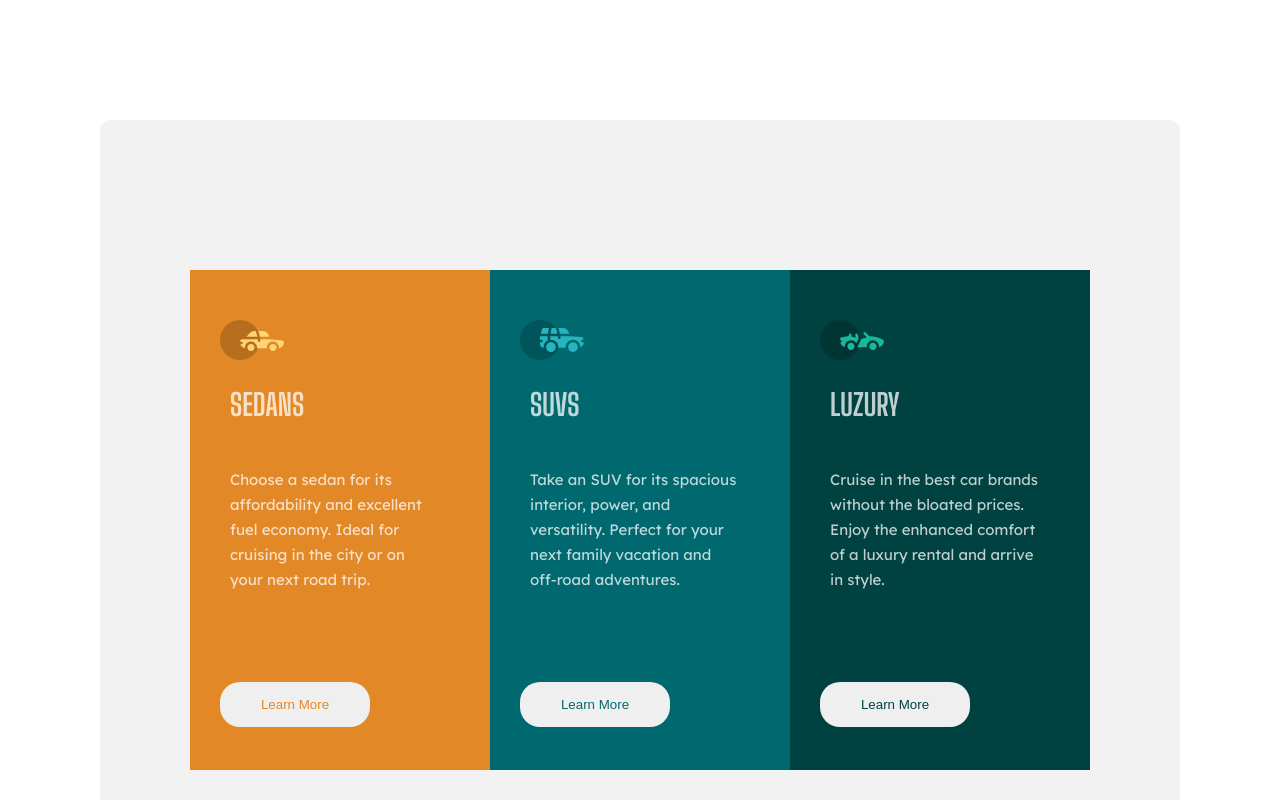
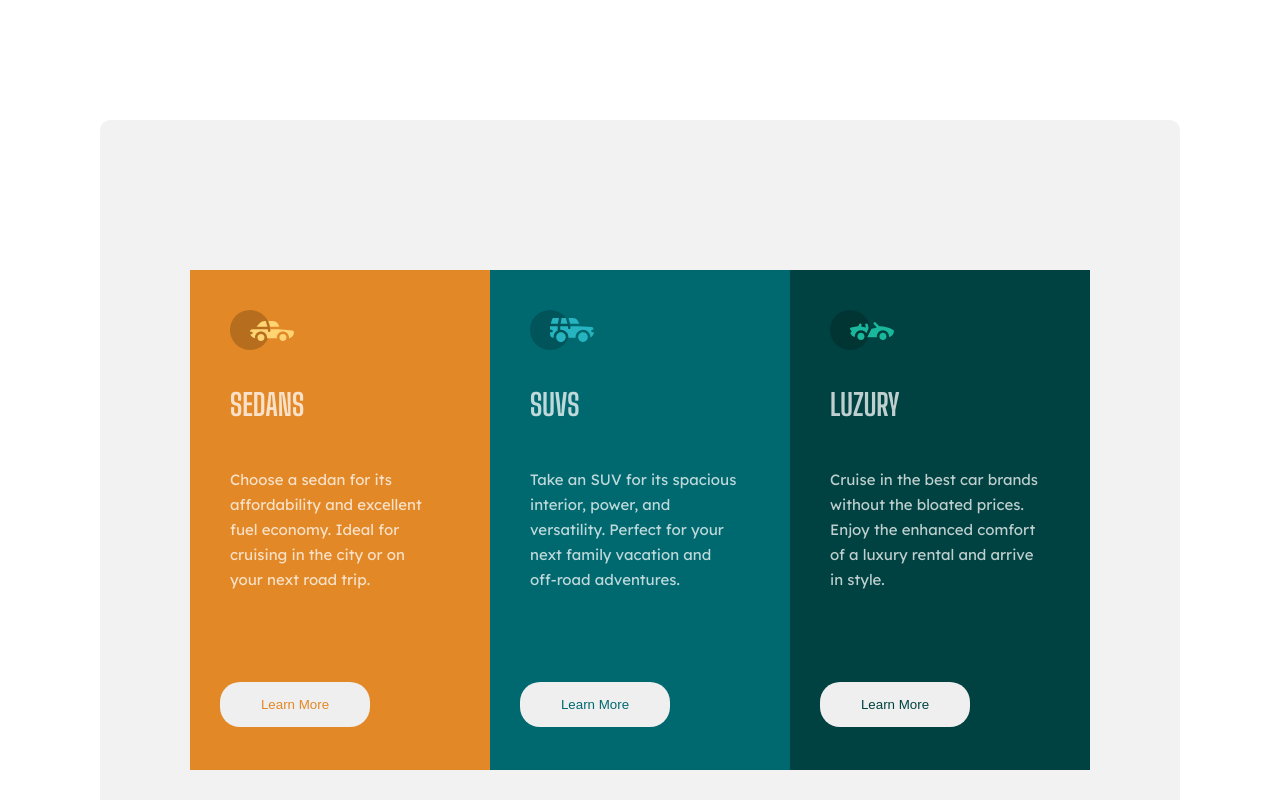
Before and after one commit to Valle1989/Valle1989.github.io, a plain HTML site: page index.html in a window 1280 px wide. Shown: the top 800 px of the page. Drawn offline with Linux system fonts and the light colour scheme.

Commit message:
Actualizando documento

```diff
--- a/index.html
+++ b/index.html
@@ -25,14 +25,7 @@
 
     <div class="cardscontainer">
       <div class="cards card1">
-        <svg width="64" height="40" xmlns="http://www.w3.org/2000/svg">
-          <g fill="none" fill-rule="evenodd">
-            <circle fill="#000" opacity=".201" cx="20" cy="20" r="20" />
-            <path
-              d="M52.936 24.11c1.942 0 3.517 1.542 3.517 3.445 0 1.903-1.575 3.445-3.517 3.445s-3.516-1.542-3.516-3.445c0-1.903 1.574-3.445 3.516-3.445zm-21.957 0c1.942 0 3.517 1.542 3.517 3.445 0 1.903-1.575 3.445-3.517 3.445s-3.516-1.542-3.516-3.445c0-1.903 1.574-3.445 3.516-3.445zm6.948-4.848v1.429c0 .716.61 1.293 1.348 1.259a1.295 1.295 0 001.225-1.295v-1.393h8.256l13.483 1.313c.956.093 1.676.881 1.676 1.814 0 2.89-2.126 5.303-4.926 5.819.397-3.557-2.458-6.62-6.053-6.62-3.646 0-6.504 3.14-6.039 6.723h-9.879c.466-3.588-2.397-6.722-6.039-6.722-3.595 0-6.45 3.062-6.052 6.62-2.14-.398-3.916-1.912-4.61-3.931h1.142c.731 0 1.32-.598 1.285-1.322-.033-.678-.629-1.2-1.322-1.2H20v-.251c0-1.274 1.066-2.243 2.306-2.243h15.62zM42.59 11c2.645 0 4.99 1.556 5.972 3.963l.726 1.779H40.17L38.413 11h4.178zm-6.865 0l1.758 5.741H26.505l3.357-3.654A6.502 6.502 0 0134.644 11h1.082z"
-              fill="#FFD473" fill-rule="nonzero" />
-          </g>
-        </svg>
+        <img src="/images/icon-sedans.svg" alt="Logo Sedan">
         <h1>SEDANS</h1>
         <p>
           Choose a sedan for its affordability and excellent fuel economy. Ideal for cruising in the city
@@ -41,14 +34,7 @@
         <button>Learn More</button>
       </div>
       <div class="cards card2">
-        <svg width="64" height="40" xmlns="http://www.w3.org/2000/svg">
-          <g fill="none" fill-rule="evenodd">
-            <circle fill="#000" opacity=".201" cx="20" cy="20" r="20" />
-            <path
-              d="M31.002 22.358c2.917 0 5.18 2.593 4.762 5.506a4.828 4.828 0 01-2.962 3.778 4.797 4.797 0 01-5.3-1.165c-1.188-1.26-1.235-2.613-1.263-2.613-.42-2.924 1.857-5.506 4.763-5.506zm22 0c3.457 0 5.798 3.567 4.41 6.744A4.816 4.816 0 0152.3 31.94a4.826 4.826 0 01-4.06-4.077c-.42-2.915 1.846-5.506 4.762-5.506zm-15.04-6.083v1.462a1.29 1.29 0 001.352 1.29c.693-.033 1.227-.631 1.227-1.326v-1.426h8.3l13.056.716a1.29 1.29 0 011.164.917c.27.895.446 1.477.563 1.87h-1.047c-.694 0-1.291.534-1.324 1.228a1.29 1.29 0 001.288 1.352h1.445c-.164 2.225-1.57 4.193-3.6 5.05.13-4.212-3.255-7.63-7.384-7.63-4.317 0-7.762 3.718-7.358 8.086h-7.285c.43-4.655-3.503-8.531-8.131-8.046v-3.543h7.734zm-10.312 0v4.308a7.4 7.4 0 00-4.006 7.274 3.874 3.874 0 01-3.642-3.864v-1.635h1.46a1.29 1.29 0 000-2.58h-1.461v-3.213l.003-.29h7.646zm14.986-8.196c2.65 0 5 1.592 5.984 4.055l.63 1.579a5.525 5.525 0 01-.065-.004l-.026-.002-.034-.002-.022-.002a4.178 4.178 0 00-.224-.006l-.098-.001h-.039l-.136-.001h-.052l-.326-.001H40.211L38.528 8.08zm-13.632 0l-1.122 5.616h-7.144l1.47-4.71a1.29 1.29 0 011.231-.906h5.565zm6.832 0l1.683 5.615h-7.007l1.121-5.615h4.203z"
-              fill="#26B5C0" fill-rule="nonzero" />
-          </g>
-        </svg>
+        <img src="/images/icon-suvs.svg" alt="Logo Suv">
         <h1>SUVS</h1>
         <p>
           Take an SUV for its spacious interior, power, and versatility. Perfect for your next family vacation
@@ -57,14 +43,7 @@
         <button>Learn More</button>
       </div>
       <div class="cards card3">
-        <svg width="64" height="40" xmlns="http://www.w3.org/2000/svg">
-          <g fill="none" fill-rule="evenodd">
-            <circle fill="#000" opacity=".201" cx="20" cy="20" r="20" />
-            <path
-              d="M30.98 22.835c1.941 0 3.516 1.604 3.516 3.583 0 1.978-1.575 3.582-3.517 3.582s-3.516-1.604-3.516-3.582c0-1.979 1.574-3.583 3.516-3.583zm21.956 0c1.942 0 3.517 1.604 3.517 3.583 0 1.978-1.575 3.582-3.517 3.582s-3.516-1.604-3.516-3.582c0-1.979 1.574-3.583 3.516-3.583zm-9.143-10.45a1.27 1.27 0 011.819 0l3.715 3.784c4.444-.115 9.7 1.142 13.964 3.753.387.237.624.664.624 1.124 0 3.006-2.126 5.514-4.926 6.05.397-3.698-2.458-6.882-6.053-6.882-3.646 0-6.504 3.264-6.039 6.99h-9.669c.76-1.544.993-2.026 1.337-2.711l.082-.162c.421-.835 1.056-2.07 2.883-5.65 1.68-.023 3.47-.408 5.247-1.403l-2.984-3.04a1.328 1.328 0 010-1.854zm-7.68 1.064c.683-.2 1.395.202 1.592.898l.749 2.652a3.46 3.46 0 01-.247 2.51l-1.733 3.395-.216.424c-1.07-1.89-3.06-3.114-5.279-3.114-3.595 0-6.45 3.184-6.052 6.885-1.832-.347-3.414-1.537-4.278-3.276a1.331 1.331 0 01.117-1.376l.955-1.303-1.325-1.295c-.751-.735-.376-2.024.64-2.231l6.614-1.346.13-.026c.092-.019.145-.03.157-.031.314-.146 1.07-.591 1.07-1.506 0-.734.592-1.327 1.316-1.31.712.016 1.268.662 1.256 1.388a4.11 4.11 0 01-.348 1.611 22.69 22.69 0 014.7 1.146l-.7-2.473a1.314 1.314 0 01.882-1.622z"
-              fill="#19B89D" fill-rule="nonzero" />
-          </g>
-        </svg>
+        <img src="/images/icon-luxury.svg" alt="Logo Luxury">
         <h1>LUZURY</h1>
         <p>
           Cruise in the best car brands without the bloated prices. Enjoy the enhanced comfort of a luxury
```
